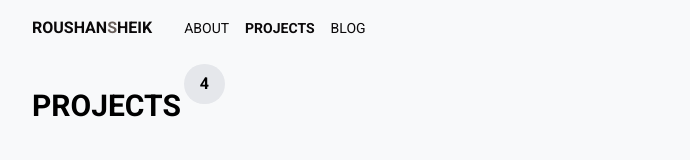
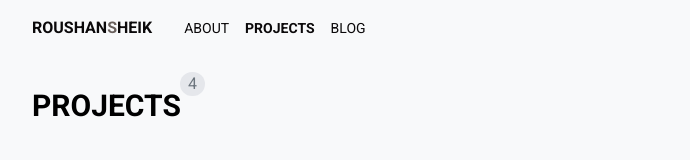
Before and after one commit to roushan-sheik/roushansheik.dev, a React (Vite) app: page /projects in a window 1280 px wide. Shown: the top 160 px of the page, without its empty margins (32-722 px from the left). Built offline with nearby package versions, Linux system fonts and the light colour scheme.

Commit message:
project counter changed

```diff
--- a/src/components/AllProjects.jsx
+++ b/src/components/AllProjects.jsx
@@ -8,7 +8,7 @@ const AllProjects = () => {
       <div className="relative">
         <h2 className="text-3xl relative inline-block font-bold uppercase select-none py-8">
           Projects{" "}
-          <span className="absolute text-base bg-gray-200 px-4 py-2 font-semibold  rounded-full top-2 -right-11">
+          <span className="absolute text-base bg-gray-200 px-2 font-normal secondary_black rounded-full top-4 -right-6">
             {projects.length}
           </span>
         </h2>
```
